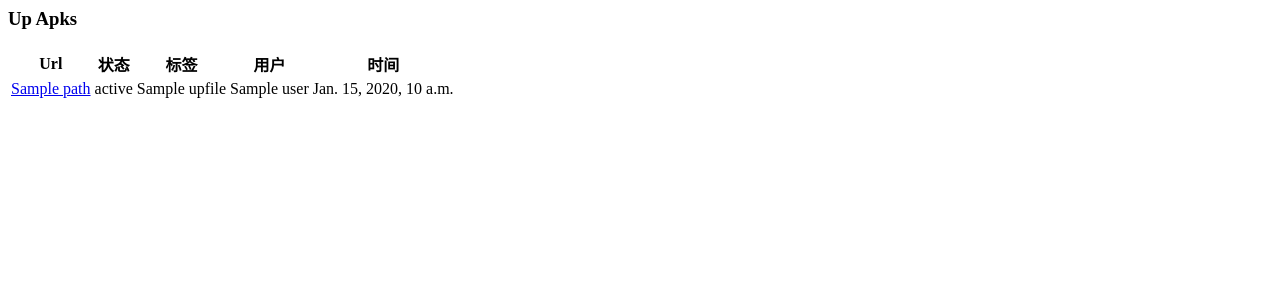
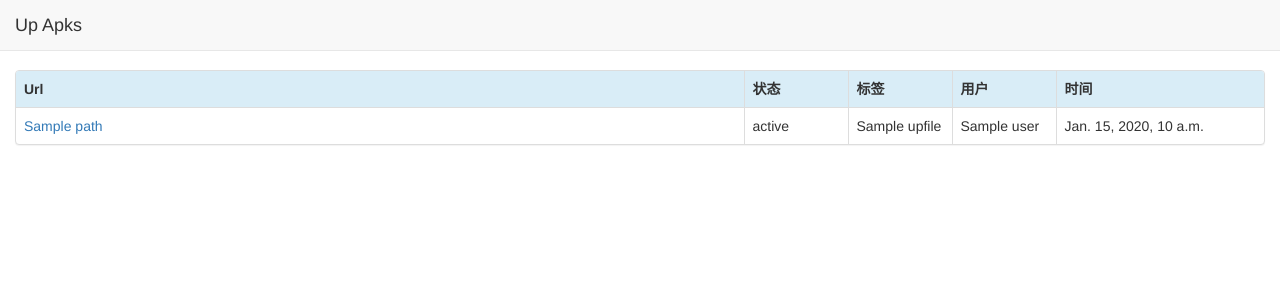
Before and after one commit to rayer4u/apksign, a Django app: template templates/apksign/upfile_list.html in a window 1280 px wide. Shown: the top 300 px of the page. Run offline with Django 3.2, Linux system fonts and the light colour scheme; the template is opened without the code that fills it: most values are stand-ins (such as "Sample title", 1, 10 or a date in 2020); some libraries are stand-ins or nearby versions.

Commit message:
界面采用bootstrap美化

```diff
--- /dev/null
+++ b/templates/apksign/base.html
@@ -0,0 +1,51 @@
+ {% load staticfiles %}
+
+<!DOCTYPE html>
+<html lang="utf-8">
+<head>
+{% include "apksign/base_header.html" %}
+{% block extra-header %}
+{% endblock %}
+</head>
+
+<body>
+  <div class="container-fluid">
+    <nav class="navbar navbar-default navbar-fixed-top">
+      <div class="container-fluid">
+        <div class="navbar-header">
+          <button type="button" class="navbar-toggle collapsed" data-toggle="collapse" data-target="#navbar-collapse-1" aria-expanded="false">
+            <span class="sr-only">Toggle navigation</span>
+            <span class="icon-bar"></span>
+            <span class="icon-bar"></span>
+            <span class="icon-bar"></span>
+          </button>
+          <ul class="nav navbar-nav navbar-header-nav">
+            <li>
+          {% block nav-left %}{% endblock %}
+            </li>
+            <li><div class="navbar-btn pgs-container" style="display: none;"><input type="text" value="0" class="pgs" ></div></li>
+          </ul >
+        </div>
+        <div class="collapse navbar-collapse" id="navbar-collapse-1">
+          <div class="nav navbar-nav navbar-right btn-group">
+          {% block nav-right %}{% endblock %}
+          </div>
+        </div>
+      </div>
+    </nav>
+
+{% block main-body %}
+
+{% endblock %}
+  <script src="{% static "js/jquery.knob.min.js" %}"></script>
+  <script>
+    $(function() {
+        $(".pgs").knob({
+          'width':28,
+          'height':28
+        });
+    });
+  </script>
+ </body>
+
+</html>
--- /dev/null
+++ b/templates/apksign/base_header.html
@@ -0,0 +1,36 @@
+ {% load staticfiles %}
+
+  <meta name="viewport" content="width=device-width, initial-scale=1">
+
+  <!-- 新 Bootstrap 核心 CSS 文件 -->
+  <link rel="stylesheet" href="{% static 'js/bootstrap.min.css' %}">
+
+  <!-- jQuery文件。务必在bootstrap.min.js 之前引入 -->
+  <script type="text/javascript" src="{% static "js/jquery-2.1.1.min.js" %}"></script>
+
+  <!-- 最新的 Bootstrap 核心 JavaScript 文件 -->
+  <script type="text/javascript" src="{% static "js/bootstrap.min.js" %}"></script>
+
+  <style type="text/css">
+  body { padding-top: 70px; }
+  .breadcrumb {
+    margin-bottom: 0px;
+  }
+  .navbar-right {
+    margin-right:0px;
+  }
+  .navbar-header-nav {
+    padding:0px;
+    margin:0px;
+  }
+  .navbar-header-nav>li {
+    float: left;
+  }
+  .standard-description {
+    overflow: hidden;
+    -ms-text-overflow: ellipsis;
+    -o-text-overflow: ellipsis;
+    text-overflow: ellipsis;
+    display: block;
+}
+  </style>
--- a/templates/apksign/upfile_list.html
+++ b/templates/apksign/upfile_list.html
@@ -1,14 +1,19 @@
-
-<h3>Up Apks</h3>
-<p></p>
+{% extends "apksign/base.html" %}
+{% block nav-left %}
+ 			<a class="navbar-brand" href="#">Up Apks</a>
+{% endblock %}
+{% block nav-right %}
+{% endblock %}
+{% block main-body %}
 {% if object_list %}
-    <table id="apks">
-        <tr>
-            <th>Url</th>
-            <th>状态</th>
-            <th>标签</th>
-            <th>用户</th>
-            <th>时间</th>
+   <div class="panel panel-default">
+    <table class="table table-bordered">
+        <tr class="info">
+            <th class="col-xs-8 col-sm-7">Url</th>
+            <th class="hidden-xs col-sm-1">状态</th>
+            <th class="col-xs-4 col-sm-1">标签</th>
+            <th class="hidden-xs col-sm-1">用户</th>
+            <th class="hidden-xs col-sm-2">时间</th>
         </tr>
         {% for upfile in object_list %}
             <tr>
@@ -17,31 +22,34 @@
                 		<a href="{{ upfile.signed.url }}" class="see_detail" type="application/vnd.android.package-archive">{{ upfile.path }}</a>
                 	{% endif %}
                 </td>
-                <td>{{ upfile.status }}</td>
+                <td class="hidden-xs">{{ upfile.status }}</td>
                 <td>{{ upfile.label }}</td>
-                <td>{{ upfile.user }}</td>
-                <td>{{ upfile.up_date }}</td>
+                <td class="hidden-xs">{{ upfile.user }}</td>
+                <td class="hidden-xs">{{ upfile.up_date }}</td>
             </tr>
         {% endfor %}
     </table>
+  </div>
     {# .... **Now the pagination section** .... #}
     {% if is_paginated %}
-    	<p></p>
-        <div class="pagination">
-            <span class="page-links">
+        <nav class="">
+            <ul class="pager">
                 {% if page_obj.has_previous %}
-                    <a href="{{ request.path }}?page={{ page_obj.previous_page_number }}">previous</a>
+                  <li><a href="{{ request.path }}?page={{ page_obj.previous_page_number }}">previous</a></li>
+                {% else %}
+                  <li class="disabled"><a href="#">previous</a></li>
                 {% endif %}
-                <span class="page-current">
-                    Page {{ page_obj.number }} of {{ page_obj.paginator.num_pages }}.
-                </span>
+                    <li>Page {{ page_obj.number }} of {{ page_obj.paginator.num_pages }}.</li>
                 {% if page_obj.has_next %}
-                    <a href="{{ request.path }}?page={{ page_obj.next_page_number }}">next</a>
+                    <li><a href="{{ request.path }}?page={{ page_obj.next_page_number }}">next</a></li>
+                {% else %}
+                  <li class="disabled"><a href="#">next</a></li>
                 {% endif %}
-            </span>
-        </div>
+            </ul>
+        </nav>
     {% endif %}
 {% else %}
 
     <p>No apks found!!! :(</p>
 {% endif %}
+{% endblock %}
```
Also changed, not shown: templates/apksign/upload.html (+7 -2 lines), templates/base.html (added, +51 -0 lines), templates/base_header.html (added, +36 -0 lines), __main__.py (renamed from __init__.py).
